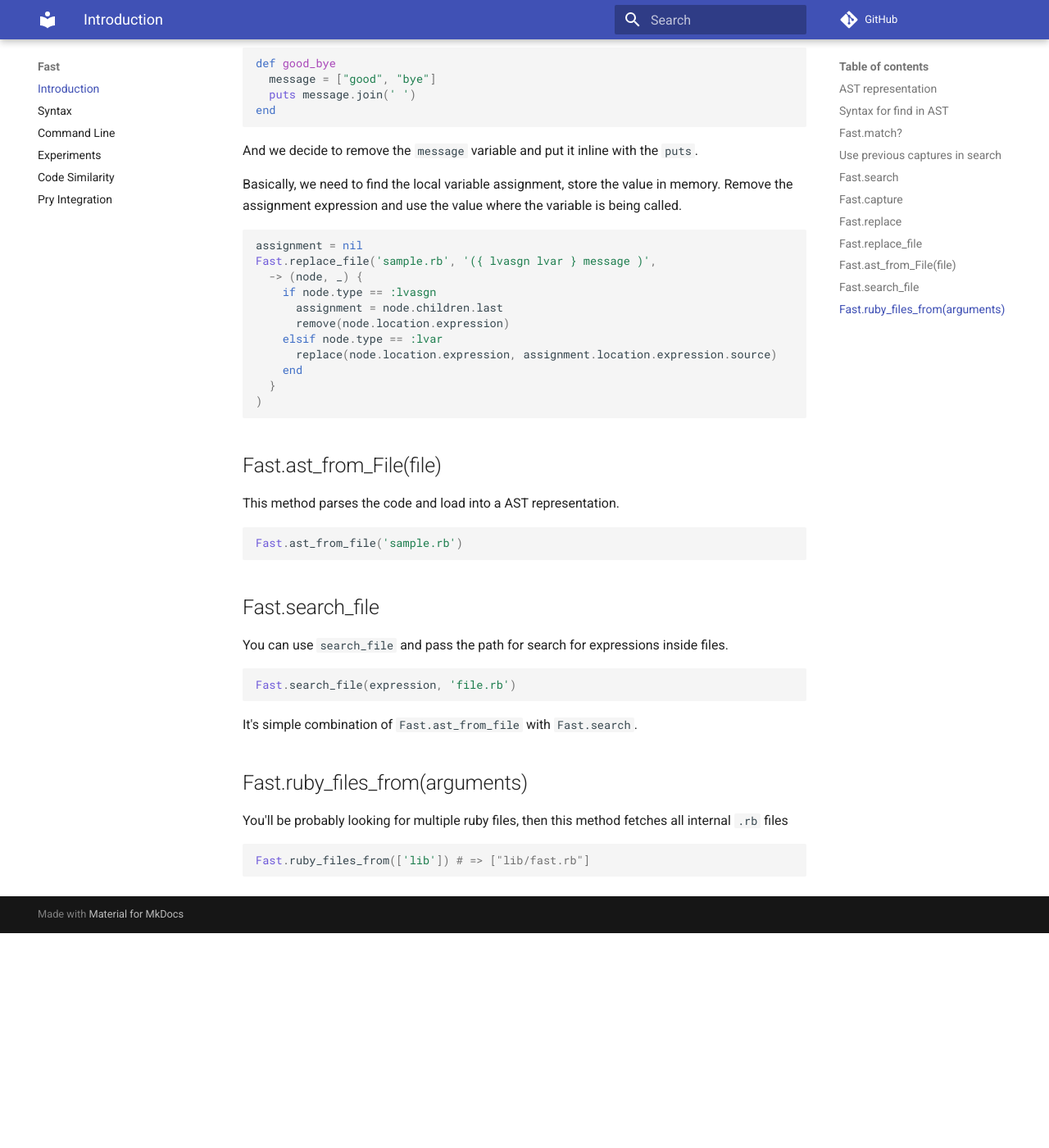
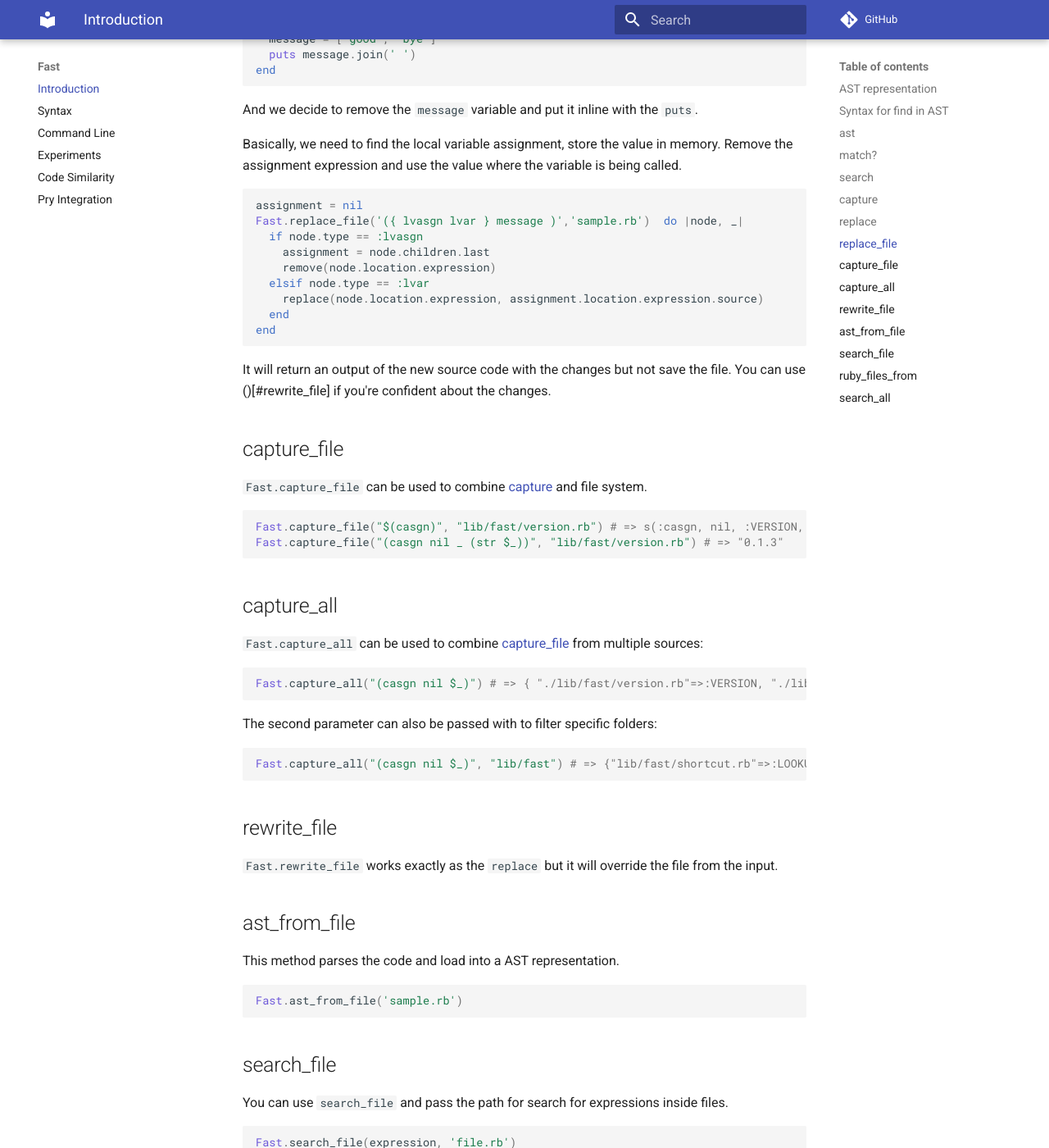
Before and after one commit to jonatas/fast, an MkDocs documentation site: the page built from docs/index.md, in a window 1280 px wide and 1400 px high, scrolled down 5637 px. Shown: the whole window at 82% size. Built offline with MkDocs 1.6.1 and Material for MkDocs 9.7.7, drawn with Linux system fonts in a browser that asks for light colours; comment, search, counter and statistics services are not loaded; before the commit the page ends 6775 px from its top, so only the background shows below that; some of the changed text lies outside the part shown.

````diff
--- a/docs/index.md
+++ b/docs/index.md
@@ -64,9 +64,36 @@ The current version cover the following elements:
 
 Jump to [Syntax](syntax.md).
 
-## Fast.match?
+## ast
 
-`match?` is the most granular function that tries to compare a node with an
+Use `Fast.ast` to convert simple code to AST objects. You can use it as
+`ruby-parse` but directly from the console.
+
+```ruby
+Fast.ast("1")       # => s(:int, 1)
+Fast.ast("method")  # => s(:send, nil, :method)
+Fast.ast("a.b")     # => s(:send, s(:send, nil, :a), :b)
+Fast.ast("1 + 1")   # => s(:send, s(:int, 1), :+, s(:int, 1))
+Fast.ast("a = 2")   # => s(:lvasgn, :a, s(:int, 2))
+Fast.ast("b += 2")  # => s(:op_asgn, s(:lvasgn, :b), :+, s(:int, 2))
+```
+
+It uses [astrolable](https://github.com/yujinakayama/astrolabe) gem behind the scenes:
+
+```ruby
+Fast.ast(Fast.ast("1")).class
+=> Astrolabe::Node
+Fast.ast(Fast.ast("1")).type
+=> :int
+Fast.ast(Fast.ast("1")).children
+=> [1]
+```
+
+See also [ast_from_file](#ast_from_file).
+
+## match?
+
+`Fast.match?` is the most granular function that tries to compare a node with an
 expression. It returns true or false and some node captures case it find
 something.
 
@@ -107,25 +134,25 @@ ast = s(:lvasgn, :value, s(:int, 42))
 Now, lets find local variable named `value` with an value `42`:
 
 ```ruby
-Fast.match?(ast, '(lvasgn value (int 42))') # true
+Fast.match?('(lvasgn value (int 42))', ast) # true
 ```
 
 Lets abstract a bit and allow some integer value using `_` as a shortcut:
 
 ```ruby
-Fast.match?(ast, '(lvasgn value (int _))') # true
+Fast.match?('(lvasgn value (int _))', ast) # true
 ```
 
 Lets abstract more and allow float or integer:
 
 ```ruby
-Fast.match?(ast, '(lvasgn value ({float int} _))') # true
+Fast.match?('(lvasgn value ({float int} _))', ast) # true
 ```
 
 Or combine multiple assertions using `[]` to join conditions:
 
 ```ruby
-Fast.match?(ast, '(lvasgn value ([!str !hash !array] _))') # true
+Fast.match?('(lvasgn value ([!str !hash !array] _))', ast) # true
 ```
 
 Matches all local variables not string **and** not hash **and** not array.
@@ -133,25 +160,25 @@ Matches all local variables not string **and** not hash **and** not array.
 We can match "a node with children" using `...`:
 
 ```ruby
-Fast.match?(ast, '(lvasgn value ...)') # true
+Fast.match?('(lvasgn value ...)', ast) # true
 ```
 
 You can use `$` to capture a node:
 
 ```ruby
-Fast.match?(ast, '(lvasgn value $...)') # => [s(:int, 42)]
+Fast.match?('(lvasgn value $...)', ast) # => [s(:int), 42]
 ```
 
 Or match whatever local variable assignment combining both `_` and `...`:
 
 ```ruby
-Fast.match?(ast, '(lvasgn _ ...)') # true
+Fast.match?('(lvasgn _ ...)', ast) # true
 ```
 
 You can also use captures in any levels you want:
 
 ```ruby
-Fast.match?(ast, '(lvasgn $_ $...)') # [:value, s(:int, 42)]
+Fast.match?('(lvasgn $_ $...)', ast) # [:value, s(:int), 42]
 ```
 
 Keep in mind that `_` means something not nil and `...` means a node with
@@ -196,31 +223,28 @@ You can search using sub-arrays with **pure values**, or **shortcuts** or
 **procs**:
 
 ```ruby
-Fast.match?(ast, [:send, [:send, '...'], :d]) # => true
-Fast.match?(ast, [:send, [:send, '...'], :c]) # => false
-Fast.match?(ast, [:send, [:send, [:send, '...'], :c], :d]) # => true
+Fast.match?([:send, [:send, '...'], :d], ast) # => true
+Fast.match?([:send, [:send, '...'], :c], ast) # => false
+Fast.match?([:send, [:send, [:send, '...'], :c], :d], ast) # => true
 ```
 
 Shortcuts like `...` and `_` are just literals for procs. Then you can use
 procs directly too:
 
 ```ruby
-Fast.match?(ast, [:send, [ -> (node) { node.type == :send }, [:send, '...'], :c], :d]) # => true
+Fast.match?([:send, [ -> (node) { node.type == :send }, [:send, '...'], :c], :d], ast) # => true
 ```
 
 And also work with expressions:
 
 ```ruby
-Fast.match?(
-  ast,
-  '(send (send (send (send nil $_) $_) $_) $_)'
-) # => [:a, :b, :c, :d]
+Fast.match?('(send (send (send (send nil $_) $_) $_) $_)', ast) # => [:a, :b, :c, :d]
 ```
 
 If something does not work you can debug with a block:
 
 ```ruby
-Fast.debug { Fast.match?(s(:int, 1), [:int, 1]) }
+Fast.debug { Fast.match?([:int, 1], s(:int, 1)) }
 ```
 
 It will output each comparison to stdout:
@@ -230,70 +254,40 @@ int == (int 1) # => true
 1 == 1 # => true
 ```
 
-## Use previous captures in search
-
-Imagine you're looking for a method that is just delegating something to
-another method, like:
-
-```ruby
-def name
-  person.name
-end
-```
-
-This can be represented as the following AST:
-
-```
-(def :name
-  (args)
-  (send
-    (send nil :person) :name))
-```
-
-Then, let's build a search for methods that calls an attribute with the same
-name:
-
-```ruby
-Fast.match?(ast,'(def $_ ... (send (send nil _) \1))') # => [:name]
-```
-
-## Fast.search
+## search
 
 Search allows you to go deeply in the AST, collecting nodes that matches with
 the expression. It also returns captures if they exist.
 
 ```ruby
-Fast.search(code('a = 1'), '(int _)') # => s(:int, 1)
+Fast.search('(int _)', Fast.ast('a = 1')) # => s(:int, 1)
 ```
 
 If you use captures, it returns the node and the captures respectively:
 
 ```ruby
-Fast.search(code('a = 1'), '(int $_)') # => [s(:int, 1), 1]
+Fast.search('(int $_)', Fast.ast('a = 1')) # => [s(:int, 1), 1]
 ```
 
-## Fast.capture
+## capture
 
 To pick just the captures and ignore the nodes, use `Fast.capture`:
 
 ```ruby
-Fast.capture(code('a = 1'), '(int $_)') # => 1
+Fast.capture('(int $_)', Fast.ast('a = 1')) # => 1
 ```
-## Fast.replace
+## replace
 
 And if I want to refactor a code and use `delegate <attribute>, to: <object>`, try with replace:
 
 ```ruby
-Fast.replace ast, '(def $_ ... (send (send nil $_) \1))' do |node, captures|
-    attribute, object = captures
-    replace(
-      node.location.expression,
-      "delegate :#{attribute}, to: :#{object}"
-    )
-  end
+Fast.replace '(def $_ ... (send (send nil $_) \1))', ast do |node, captures|
+  attribute, object = captures
+  replace(node.location.expression, "delegate :#{attribute}, to: :#{object}")
+end
 ```
 
-## Fast.replace_file
+## replace_file
 
 Now let's imagine we have real files like `sample.rb` with the following code:
 
@@ -312,19 +306,49 @@ is being called.
 
 ```ruby
 assignment = nil
-Fast.replace_file('sample.rb', '({ lvasgn lvar } message )',
-  -> (node, _) {
-    if node.type == :lvasgn
-      assignment = node.children.last
-      remove(node.location.expression)
-    elsif node.type == :lvar
-      replace(node.location.expression, assignment.location.expression.source)
-    end
-  }
-)
+Fast.replace_file('({ lvasgn lvar } message )','sample.rb')  do |node, _|
+  if node.type == :lvasgn
+    assignment = node.children.last
+    remove(node.location.expression)
+  elsif node.type == :lvar
+    replace(node.location.expression, assignment.location.expression.source)
+  end
+end
 ```
 
-## Fast.ast_from_File(file)
+It will return an output of the new source code with the changes but not save
+the file. You can use ()[#rewrite_file] if you're confident about the changes.
+
+## capture_file
+
+`Fast.capture_file` can be used to combine [capture](#capture) and file system.
+
+```ruby
+Fast.capture_file("$(casgn)", "lib/fast/version.rb") # => s(:casgn, nil, :VERSION, s(:str, "0.1.3"))
+Fast.capture_file("(casgn nil _ (str $_))", "lib/fast/version.rb") # => "0.1.3"
+```
+
+## capture_all
+
+`Fast.capture_all` can be used to combine [capture_file](#capture_file) from multiple sources:
+
+```ruby
+Fast.capture_all("(casgn nil $_)") # => { "./lib/fast/version.rb"=>:VERSION, "./lib/fast.rb"=>[:LITERAL, :TOKENIZER], ...}
+```
+
+The second parameter can also be passed with to filter specific folders:
+
+```ruby
+Fast.capture_all("(casgn nil $_)", "lib/fast") # => {"lib/fast/shortcut.rb"=>:LOOKUP_FAST_FILES_DIRECTORIES, "lib/fast/version.rb"=>:VERSION}
+```
+
+
+## rewrite_file
+
+`Fast.rewrite_file` works exactly as the `replace` but it will override the file
+from the input.
+
+## ast_from_file
 
 This method parses the code and load into a AST representation.
 
@@ -343,7 +367,7 @@ Fast.search_file(expression, 'file.rb')
 
 It's simple combination of `Fast.ast_from_file` with `Fast.search`.
 
-## Fast.ruby_files_from(arguments)
+## ruby_files_from
 
 You'll be probably looking for multiple ruby files, then this method fetches
 all internal `.rb` files
@@ -351,3 +375,22 @@ all internal `.rb` files
 ```ruby
 Fast.ruby_files_from(['lib']) # => ["lib/fast.rb"]
 ```
+
+## search_all
+
+Combines the [search_file](#search_file) with [ruby_files_from](#ruby_files_from)
+multiple locations and returns tuples with files and results.
+
+```ruby
+Fast.search_all("(def ast_from_file)")
+=> {"./lib/fast.rb"=>[s(:def, :ast_from_file,
+  s(:args,
+    s(:arg, :file)),
+  s(:begin,
+```
+
+You can also override the second param and pass target files or folders:
+
+```ruby
+Fast.search_all("(def _)", '../other-folder')
+```
````
Also changed, not shown: other parts of docs/index.md (+1 -1 lines), README.md (+22 -26 lines), docs/command_line.md (+5 -10 lines), docs/similarity_tutorial.md (+1 -1 lines), docs/syntax.md (+35 -51 lines), 6 other files.
